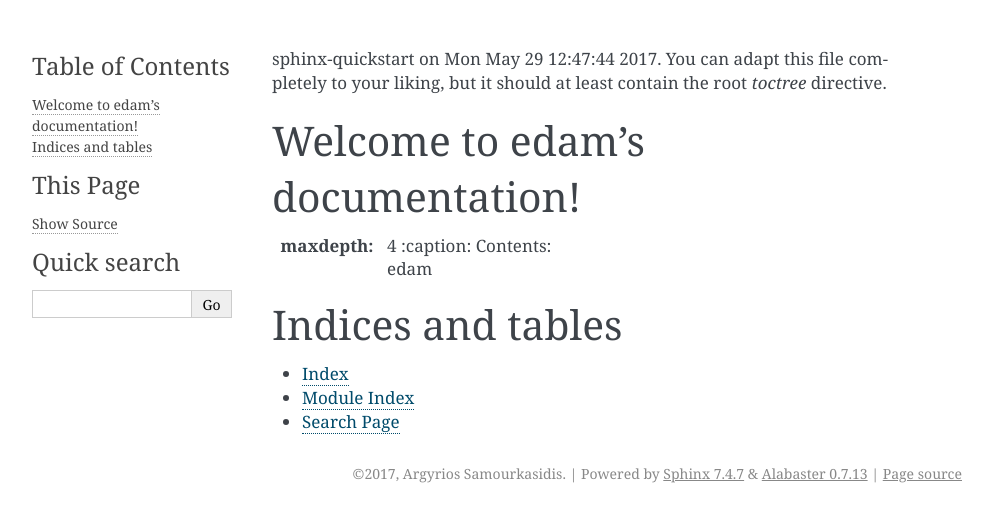
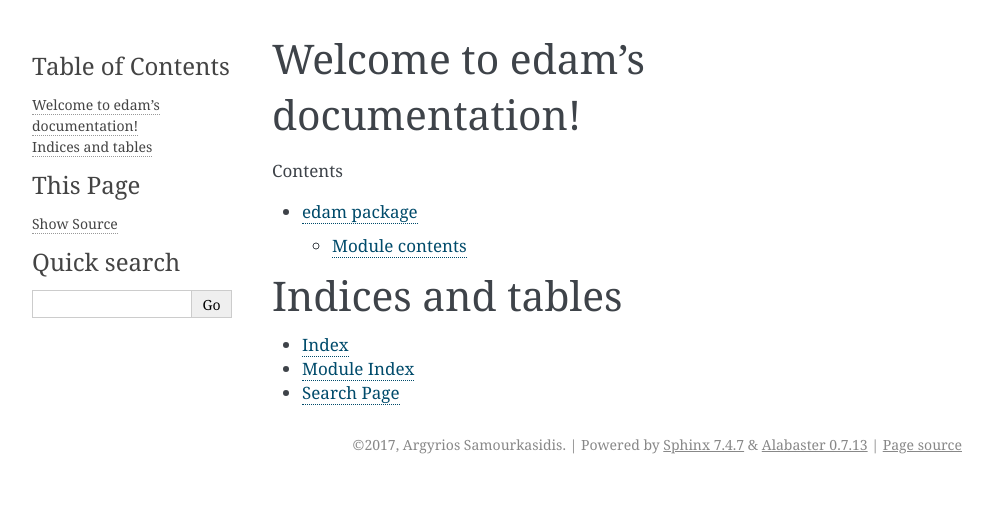
Before and after one commit to BigDataWUR/EDAM, a Sphinx documentation site: the page built from docs/index.rst, in a window 1280 px wide. Shown: the top 522 px of the page, without its empty margins (148-1141 px from the left). Built offline with Sphinx 7.4.7, drawn with Linux system fonts in a browser that asks for light colours.

Commit message:
Add documentation

```diff
--- a/docs/conf.py
+++ b/docs/conf.py
@@ -26,7 +26,6 @@
 
 import pkg_resources
 
-# sys.path.insert(0, '/Users/argyris/Documents/git/edam/edam')
 # -- General configuration ------------------------------------------------
 # If your documentation needs a minimal Sphinx version, state it here.
 #
@@ -36,7 +35,8 @@
 sys.path.insert(0, path)
 extensions = ['sphinx.ext.autodoc',
               'sphinx.ext.todo',
-              'sphinx.ext.viewcode']
+              'sphinx.ext.viewcode',
+              'myst_parser']
 
 # Add any paths that contain templates here, relative to this directory.
 templates_path = ['_templates']
--- a/docs/index.rst
+++ b/docs/index.rst
@@ -1,16 +1,11 @@
-.. edam documentation master file, created by
-sphinx-quickstart on Mon May 29 12:47:44 2017.
-You can adapt this file completely to your liking, but it should at least
-contain the root `toctree` directive.
-
 Welcome to edam's documentation!
 ================================
 
 .. toctree::
-:maxdepth: 4
-       :caption: Contents:
+    :maxdepth: 4
+    :caption: Contents
 
-       edam
+    edam
 
 
 Indices and tables
```
Also changed, not shown: README.md (+2 -0 lines), docs/edam.rst (+7 -15 lines).
